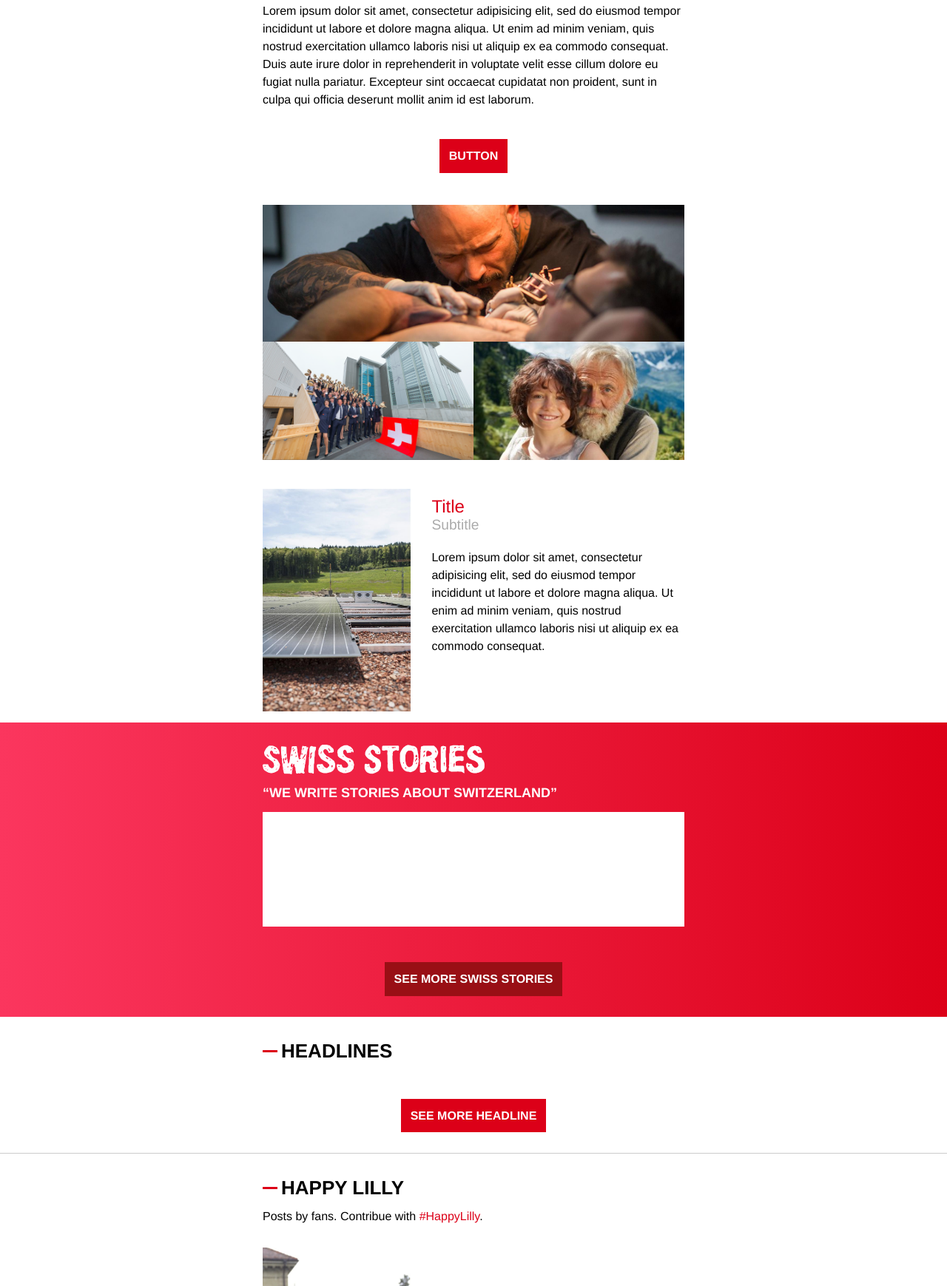
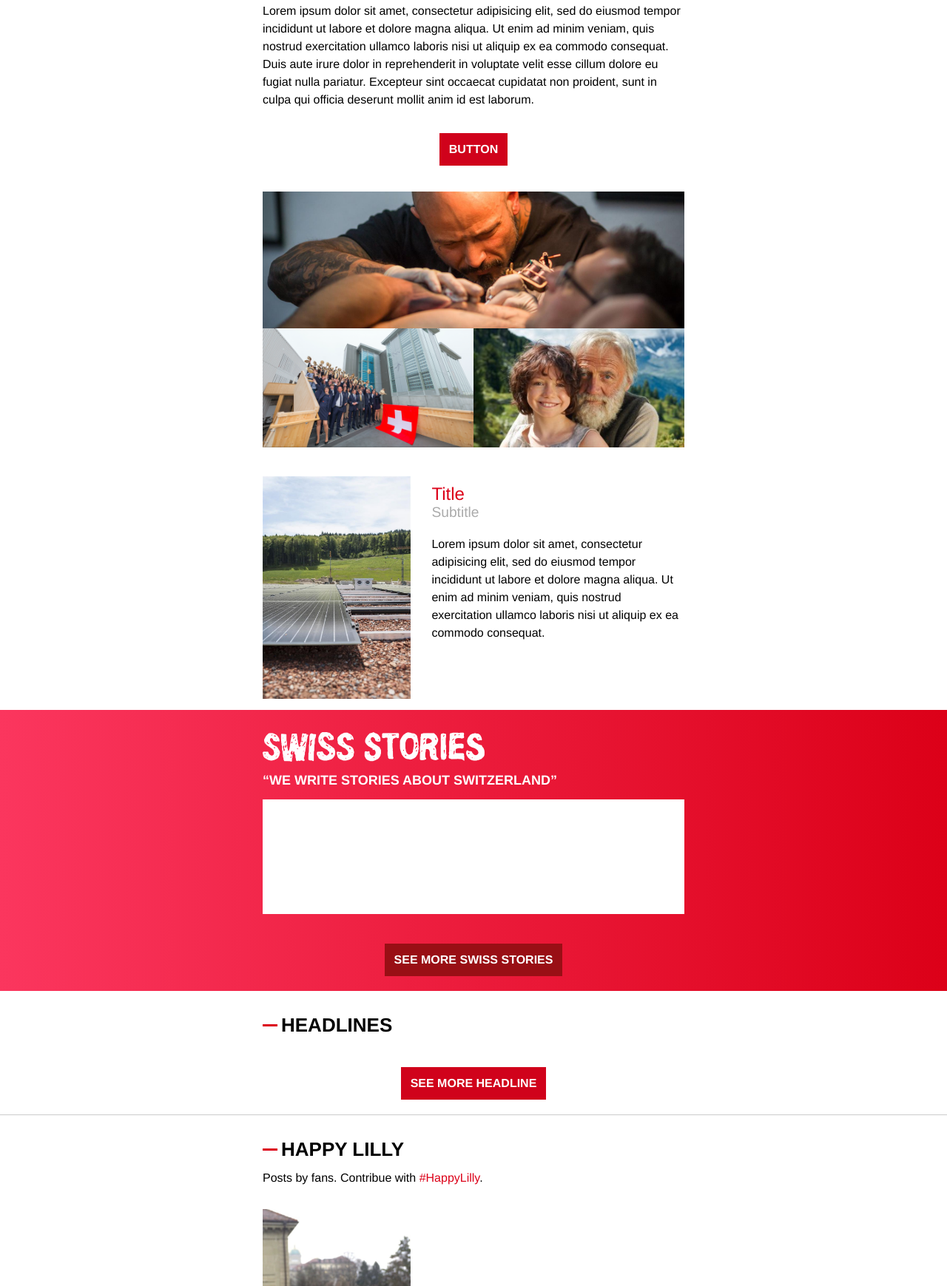
Before and after one commit to antistatique/houseofswitzerland-newsletter, a website: page newsletter/index-en.html in a window 1280 px wide. Shown: the part 1103-2842 px from the top of the page at 74% size. Drawn offline with Linux system fonts and the light colour scheme.

Commit message:
update all buttons

```diff
--- a/newsletter/index-en.html
+++ b/newsletter/index-en.html
@@ -345,15 +345,15 @@
                     </tr>
                     <tr>
                       <td align="center">
-                        <div class="call-links">
-                          <table cellpadding="8" cellspacing="0" border="0" height="auto">
+                        <table border="0" cellspacing="0" cellpadding="0" align="center">
                           <tr>
-                              <td>
-                                <a href="http://houseofswitzerland.org"><singleline label="Button">Button</singleline></a>
+                            <td align="center" bgcolor="#D0021B">
+                              <a href="http://houseofswitzerland.org" target="_blank" style="font-size: 16px; font-family: helvetica, arial, Sans-serif; font-weight: bold; color: #ffffff; text-decoration: none; padding: 12px 12px; border: 1px solid #D0021B; display: inline-block; background-color: #D0021B; text-transform: uppercase;">
+                                <singleline label="Button">Button</singleline>
+                              </a>
                             </td>
                           </tr>
                         </table>
-                        </div>
                       </td>
                     </tr>
                     <tr>
@@ -584,15 +584,15 @@
           </tr>
           <tr>
             <td align="center">
-              <div class="call-links-red">
-                <table cellpadding="8" cellspacing="0" border="0" height="auto">
+              <table border="0" cellspacing="0" cellpadding="0" align="center">
                 <tr>
-                    <td>
-                      <a href="http://houseofswitzerland.org/swissstories" target="_blank"><singleline label="SwissStories CTA">See more Swiss stories</singleline></a>
+                  <td align="center" bgcolor="#990F15">
+                    <a href="http://houseofswitzerland.org/swissstories" target="_blank" style="font-size: 16px; font-family: helvetica, arial, Sans-serif; font-weight: bold; color: #ffffff; text-decoration: none; padding: 12px 12px; border: 1px solid #990F15; display: inline-block; background-color: #990F15; text-transform: uppercase;">
+                      <singleline label="Swissstories CTA">See more Swiss Stories</singleline>
+                    </a>
                   </td>
                 </tr>
               </table>
-              </div>
             </td>
           </tr>
           <tr>
@@ -696,15 +696,15 @@
           </tr>
           <tr>
             <td align="center">
-              <div class="call-links">
-                <table cellpadding="8" cellspacing="0" border="0" height="auto">
+              <table border="0" cellspacing="0" cellpadding="0" align="center">
                 <tr>
-                    <td>
-                      <a href="http://houseofswitzerland.org/headlines" target="_blank"><singleline label="Headlines CTA">See more headline</singleline></a>
+                  <td align="center" bgcolor="#D0021B">
+                    <a href="http://houseofswitzerland.org/headlines" target="_blank" style="font-size: 16px; font-family: helvetica, arial, Sans-serif; font-weight: bold; color: #ffffff; text-decoration: none; padding: 12px 12px; border: 1px solid #D0021B; display: inline-block; background-color: #D0021B; text-transform: uppercase;">
+                      <singleline label="Headlines CTA">See more headline</singleline>
+                    </a>
                   </td>
                 </tr>
               </table>
-              </div>
             </td>
           </tr>
           <tr>
```
Also changed, not shown: newsletter/index-de.html (+16 -15 lines), newsletter/index-it.html (+23 -10 lines), newsletter/index.html (+15 -15 lines). Lines whose indentation alone changed are shown as unchanged.
